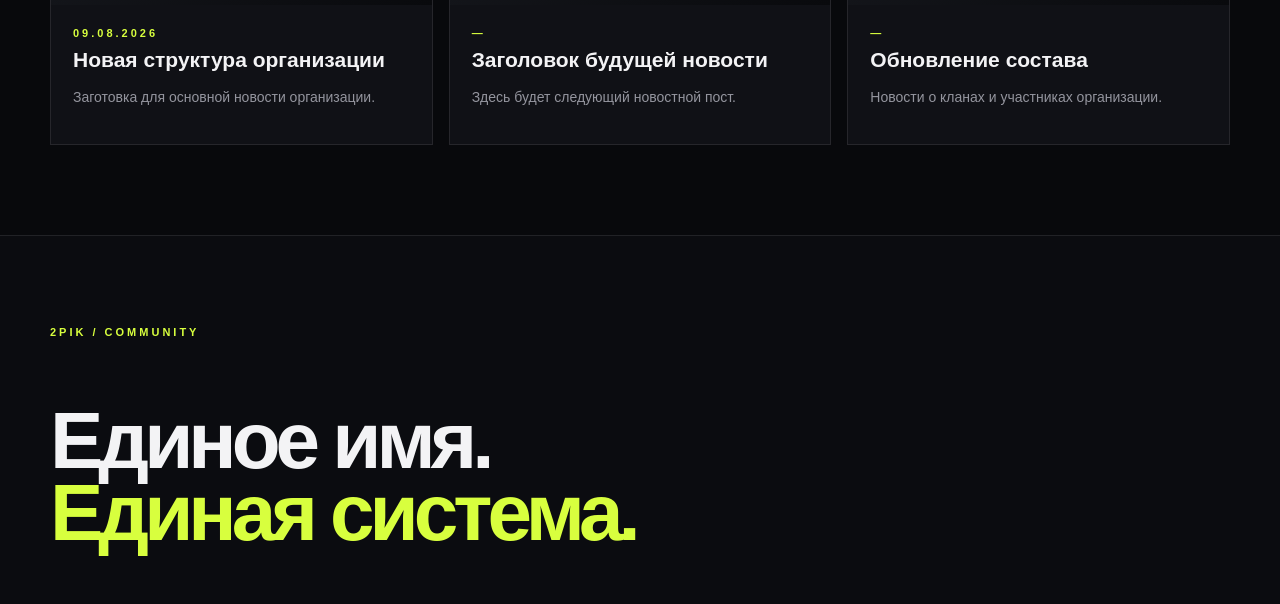
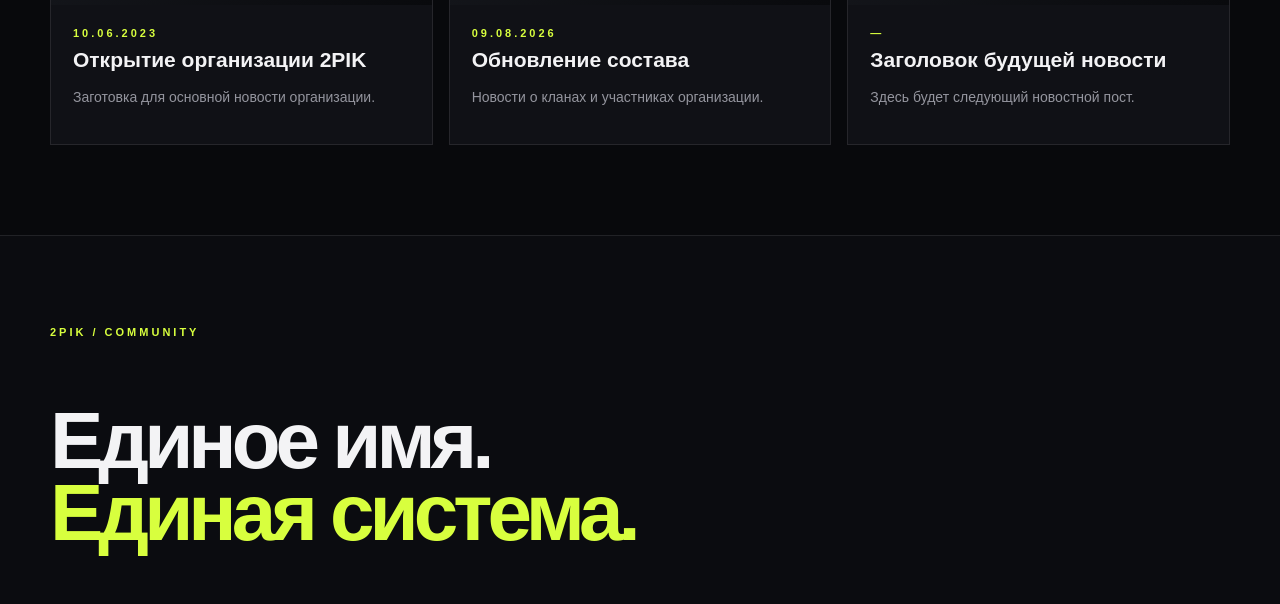
Before and after one commit to nehaevbogdan16-svg/2PIK, a plain HTML site: page index.html in a window 1280 px wide. Shown: the part 1125-1729 px from the top of the page. Drawn offline with Linux system fonts and the light colour scheme.

Commit message:
Update index.html

```diff
--- a/index.html
+++ b/index.html
@@ -25,9 +25,9 @@
         <section class="section">
             <div class="container">
                 <div class="section-head"><div><div class="eyebrow">LATEST</div><h2>Последние новости</h2></div></div><div class="news-grid">
-                    <article class="card"><div class="news-cover">2PIK</div><div class="news-body"><div class="eyebrow">09.08.2026</div><h3>Новая структура организации</h3><p class="muted">Заготовка для основной новости организации.</p></div></article>
+                    <article class="card"><div class="news-cover">2PIK</div><div class="news-body"><div class="eyebrow">10.06.2023</div><h3>Открытие организации 2PIK</h3><p class="muted">Заготовка для основной новости организации.</p></div></article>
+                    <article class="card"><div class="news-cover">NEWS</div><div class="news-body"><div class="eyebrow">09.08.2026</div><h3>Обновление состава</h3><p class="muted">Новости о кланах и участниках организации.</p></div></article>
                     <article class="card"><div class="news-cover">NEWS</div><div class="news-body"><div class="eyebrow">—</div><h3>Заголовок будущей новости</h3><p class="muted">Здесь будет следующий новостной пост.</p></div></article>
-                    <article class="card"><div class="news-cover">ROSTER</div><div class="news-body"><div class="eyebrow">—</div><h3>Обновление состава</h3><p class="muted">Новости о кланах и участниках организации.</p></div></article>
                 </div>
             </div>
         </section>
```
